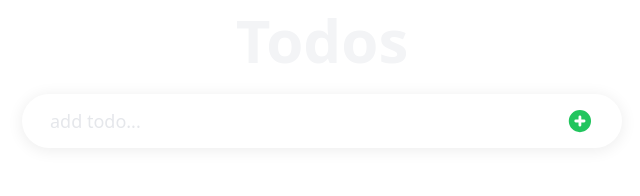
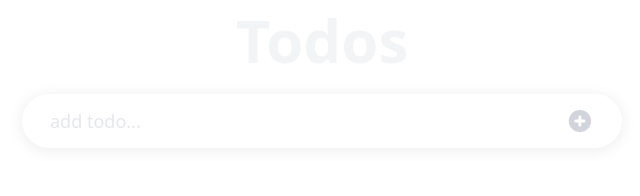
Before and after one commit to arjorb/thegym-todo-app-context, a React (Create React App) app: page / in a window 1280 px wide. Shown: the part 54-250 px from the top of the page, without its empty margins (318-958 px from the left). Built offline with nearby package versions, Linux system fonts and the light colour scheme.

Commit message:
refactoring the code

```diff
--- a/src/components/TodoInput.js
+++ b/src/components/TodoInput.js
@@ -22,7 +22,7 @@ const TodoInput = () => {
           placeholder='add todo...'
           className='w-full bg-transparent text-lg border-none outline-none placeholder:text-gray-200'
         />
-        <HiPlusCircle size={30} onClick={handleSubmit} className={`cursor-pointer text-green-500`} />
+        <HiPlusCircle size={30} onClick={handleSubmit} className={`cursor-pointer ${input.trim() === '' ? 'text-gray-300' : 'text-green-500'} duration-300`} />
       </div>
     </div>
   );
```
